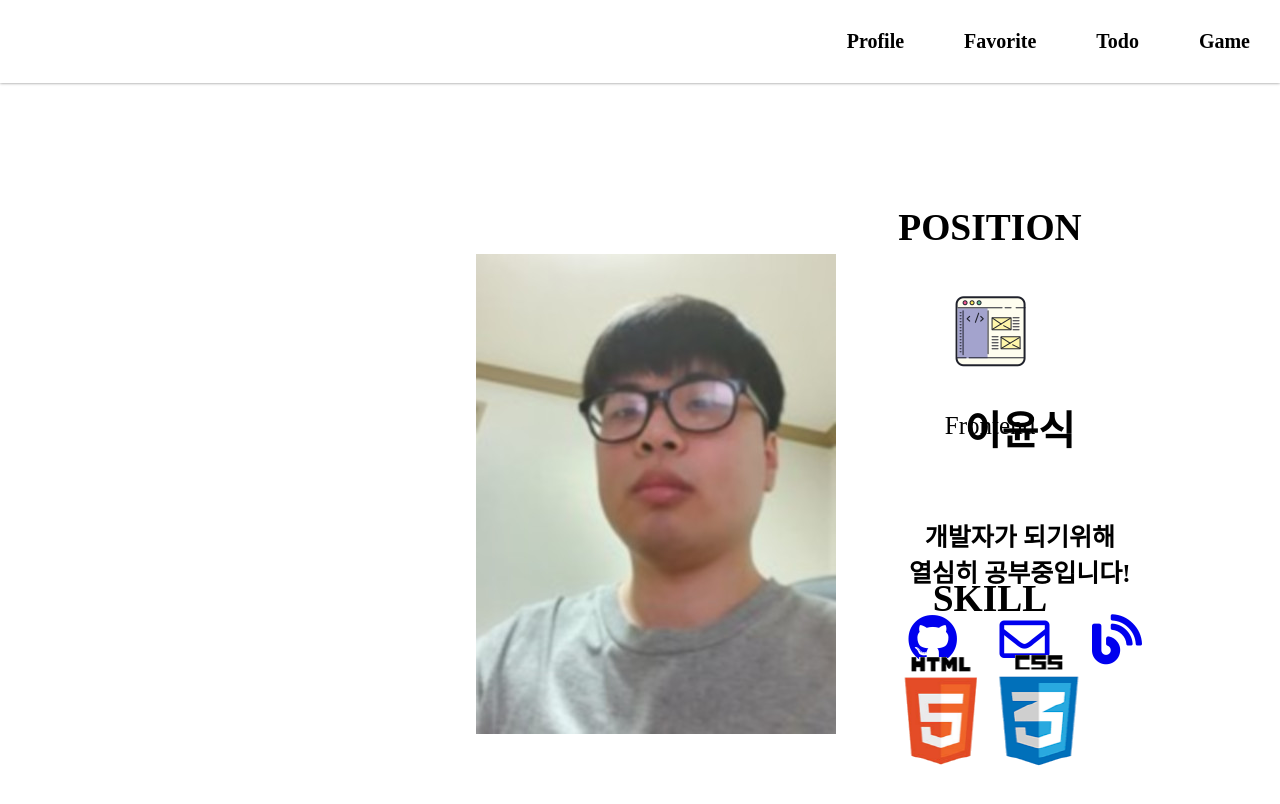
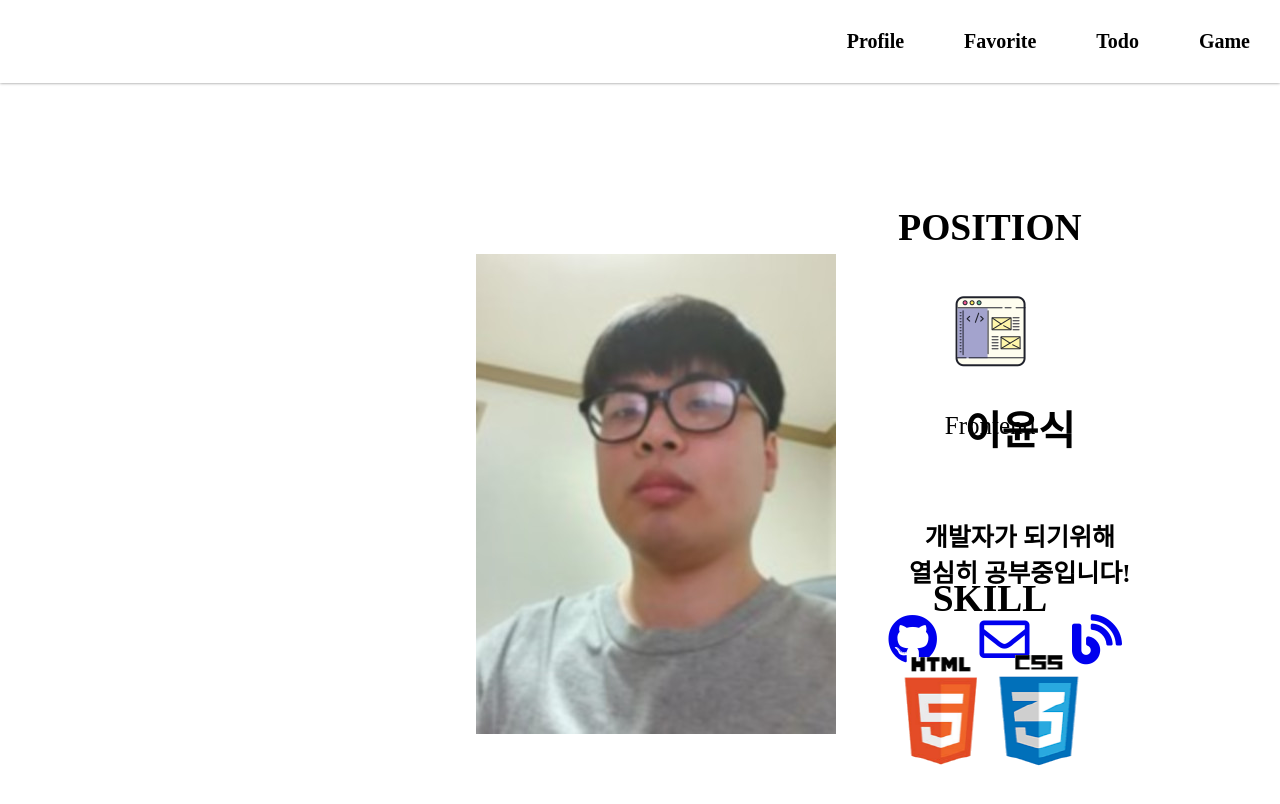
Before and after one commit to dark2356/html-css, a plain HTML site: page index.html in a window 1280 px wide. Shown: the top 804 px of the page. Drawn offline with Linux system fonts and the light colour scheme.

Commit message:
Update style.css

```diff
--- a/style.css
+++ b/style.css
@@ -49,7 +49,7 @@ main{
 
 .banner{
     position: relative;
-    right: 310px;
+    right: 330px;
     top: 140px;
     margin-top: 4%;
     font-size: 50px;
```
